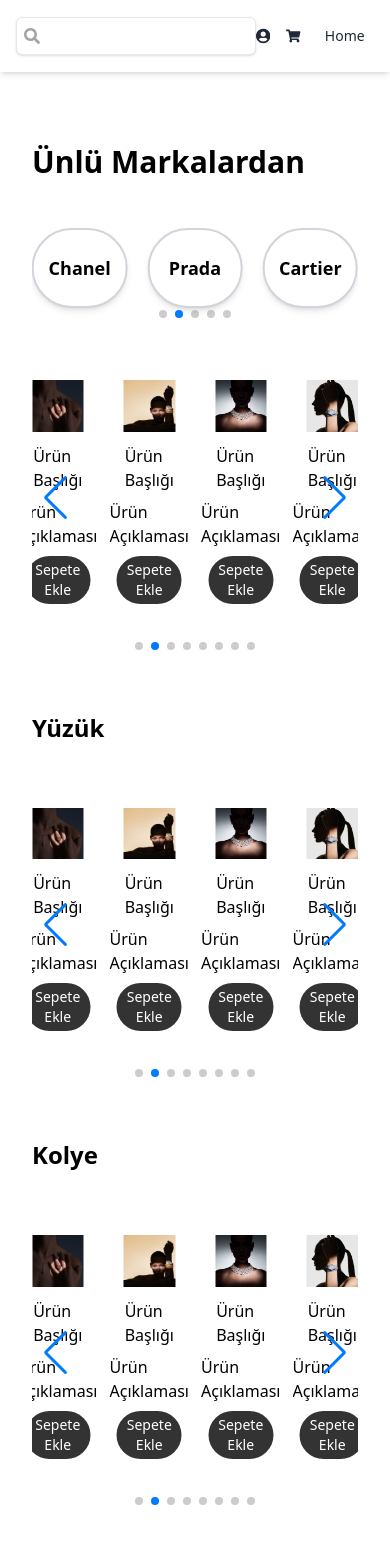
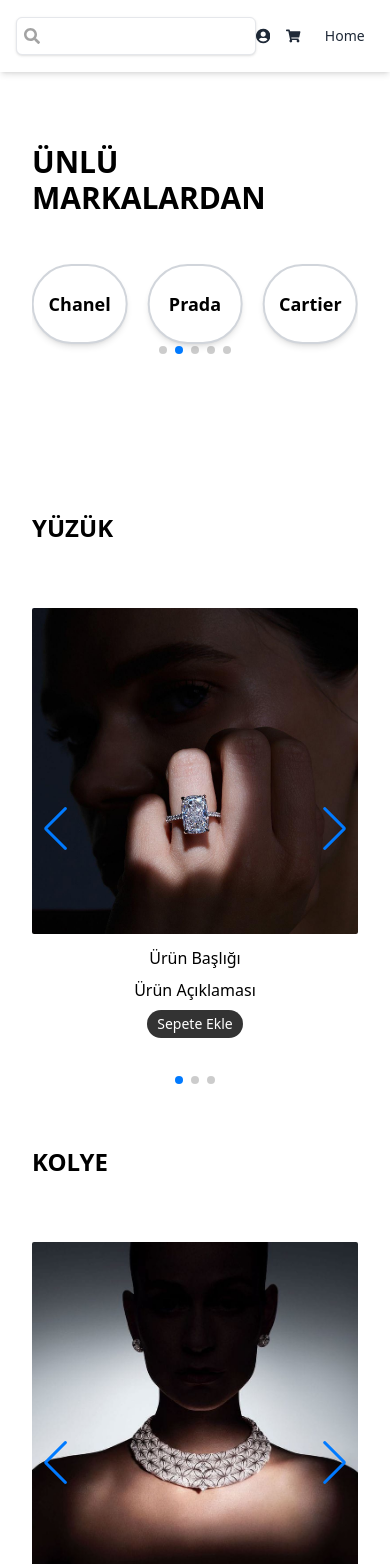
Before and after one commit to taneruzum/Auraluxe, a React (Vite) app: page /shopping in a window 390 px wide. Shown: the top 1564 px of the page. Built offline with nearby package versions, Linux system fonts and the light colour scheme.

Commit message:
Genel Responsive Kontrol - Sayfa İçeriği - Kayıt Sayfası - Giriş Sayfası - Swiper Bileşeni - Footer
ProductCard Bileşeni Prop Yapısı

```diff
--- a/src/Components/Decor/index.jsx
+++ b/src/Components/Decor/index.jsx
@@ -2,7 +2,7 @@ const HighJewelrySection = () => {
   return (
     <section className="w-full bg-white py-16">
         {/* Üst Başlık ve Görsel */}
-        <div className="flex flex-col items-center justify-between gap-8 lg:flex-row">
+        <div className="flex flex-col items-center justify-between gap-8 sm:flex-row">
           {/* Sol Resim */}
           <div className="max-w-[425px] w-full ">
             <img
--- a/src/Components/Decor2/index.jsx
+++ b/src/Components/Decor2/index.jsx
@@ -1,6 +1,6 @@
 export default function Index() {
   return (
-    <div className="w-full grid grid-cols-3 gap-6 ">
+    <div className="hidden w-full sm:grid grid-cols-3 gap-6 ">
       {/* Decor 2 */}
       <div className="max-w-[480px] w-full">
         <img
--- a/src/Components/ProductCardsSwiper/index.jsx
+++ b/src/Components/ProductCardsSwiper/index.jsx
@@ -4,42 +4,56 @@ import { Swiper, SwiperSlide } from "swiper/react";
 import "swiper/css";
 import "swiper/css/navigation";
 import "swiper/css/pagination";
+import { useEffect, useState } from "react";
 
-const imagePaths = [
-  "/SwiperImages/yüzük1.jpg",
-  "/SwiperImages/yüzük2.jpg",
-  "/SwiperImages/bileklik1.jpg",
-  "/SwiperImages/kolye1.jpg",
-  "/SwiperImages/saat1.jpg",
-  "/SwiperImages/küpe1.jpg",
-  "/SwiperImages/kolye2.jpg",
-  "/SwiperImages/yüzük3.jpg",
-];
+export default function ProductCardsSwiper({ imagePathProp }) {
+  const [slidesPerView, setSlidesPerView] = useState(4);
 
-export default function ProductCardsSwiper() {
+  useEffect(() => {
+    const handleResize = () => {
+      const width = window.innerWidth;
+      if (width < 640) {
+        setSlidesPerView(1);
+      } else if (width < 1024) {
+        setSlidesPerView(3);
+      } else {
+        setSlidesPerView(4);
+      }
+    };
+
+    handleResize(); // Check the screen width on initial render
+
+    window.addEventListener("resize", handleResize); // Add event listener for window resize
+
+    return () => {
+      window.removeEventListener("resize", handleResize); // Clean up the event listener on component unmount
+    };
+  }, []);
+
+
   return (
     <Swiper
       // install Swiper modules
       modules={[Autoplay, Navigation, Pagination]}
       spaceBetween={40}
-      slidesPerView={4}
+      slidesPerView={slidesPerView}
       navigation
-      autoplay={{
-        delay: 4000,
-        disableOnInteraction: false,
-      }}
+      // autoplay={{
+      //   delay: 4000,
+      //   disableOnInteraction: false,
+      // }}
       loop={true}
       pagination={{ clickable: true }}
       className="mx-auto h-fit w-full max-w-screen-2xl py-12"
     >
-      {imagePaths.map((img, index) => (
-        <SwiperSlide key={index} className="h-full w-full">
-          <section className="h-full w-full max-w-[360px]">
+      {imagePathProp?.map((img, index) => (
+        <SwiperSlide key={index} className="sm:max-w-[360px] w-full h-full  ">
+          <section className="h-full w-full ">
             <figure className="relative flex h-full w-full items-center justify-center">
               <img
                 src={img}
                 alt={`Swiper Image ${index}`}
-                className="aspect-square object-cover"
+                className="overflow-hidden rounded-sm aspect-square object-cover"
               />
             </figure>
             <div className="flex w-full flex-col items-center gap-2 px-2 py-3">
--- /dev/null
+++ b/src/Constants/constImages.js
@@ -0,0 +1,42 @@
+
+
+//HomeSlider
+export const HomeSliderImages = [
+    "/SwiperImages/yüzük1.jpg",
+    "/SwiperImages/yüzük2.jpg",
+    "/SwiperImages/bileklik1.jpg",
+    "/SwiperImages/kolye1.jpg",
+    "/SwiperImages/saat1.jpg",
+    "/SwiperImages/küpe1.jpg",
+    "/SwiperImages/kolye2.jpg",
+    "/SwiperImages/yüzük3.jpg",
+  ];
+
+
+export const Categories = [
+    {
+        name: "Yüzük",
+        images: [
+            "/SwiperImages/yüzük1.jpg",
+            "/SwiperImages/yüzük2.jpg",
+            "/SwiperImages/yüzük3.jpg",
+        ],
+    },
+    {
+        name: "Kolye",
+        images: [
+            "/SwiperImages/kolye1.jpg",
+            "/SwiperImages/kolye2.jpg",
+        ],
+    },
+    {
+        name: "Küpe",
+        images: ["/SwiperImages/küpe1.jpg"],
+    },
+    {
+        name: "Bileklik",
+        images: [
+            "/SwiperImages/bileklik1.jpg",
+        ],
+    }
+]
--- a/src/Layouts/MainLayout.jsx
+++ b/src/Layouts/MainLayout.jsx
@@ -6,7 +6,7 @@ export default function MainLayout() {
   return (
     <div className="min-h-screen w-full">
       <NavBar />
-      <div className="container mx-auto min-h-full w-full max-w-screen-2xl px-4 py-28">
+      <div className="container mx-auto min-h-full w-full max-w-screen-xl px-4 py-28">
         <Outlet />
       </div>
       <Footer />
--- a/src/Pages/Home/index.jsx
+++ b/src/Pages/Home/index.jsx
@@ -6,6 +6,7 @@ import Trend from "@/Components/trend";
 import ProductCardsSwiper from "@/Components/ProductCardsSwiper";
 import Decor from "@/Components/Decor";
 import Decor2 from "@/Components/Decor2";
+import { HomeSliderImages } from "@/Constants/constImages";
 
 export default function HomePage() {
   const videoRef = useRef(null); // Video referansı
@@ -56,7 +57,7 @@ export default function HomePage() {
 
       <Showcase />
       <Trend />
-      <ProductCardsSwiper />
+      <ProductCardsSwiper imagePathProp={HomeSliderImages} />
       <Decor />
       <Decor2 />
     </div>
--- a/src/Pages/Magaza/index.jsx
+++ b/src/Pages/Magaza/index.jsx
@@ -3,38 +3,10 @@ import { Autoplay, Pagination } from "swiper/modules";
 import ProductCardsSwiper from "@/Components/ProductCardsSwiper";
 import "swiper/css";
 import "swiper/css/pagination";
+import { Categories } from "@/Constants/constImages";
 
 export default function MagazaPage() {
-  const categories = [
-    {
-      name: "Yüzük",
-      images: [
-        "/images/yuzuk1.jpg",
-        "/images/yuzuk2.jpg",
-        "/images/yuzuk3.jpg",
-      ],
-    },
-    {
-      name: "Kolye",
-      images: [
-        "/images/kolye1.jpg",
-        "/images/kolye2.jpg",
-        "/images/kolye3.jpg",
-      ],
-    },
-    {
-      name: "Küpe",
-      images: ["/images/kupe1.jpg", "/images/kupe2.jpg", "/images/kupe3.jpg"],
-    },
-    {
-      name: "Bileklik",
-      images: [
-        "/images/bileklik1.jpg",
-        "/images/bileklik2.jpg",
-        "/images/bileklik3.jpg",
-      ],
-    },
-  ];
+
 
   const famousBrands = ["Gucci", "Chanel", "Prada", "Cartier", "Tiffany"];
 
@@ -42,7 +14,7 @@ export default function MagazaPage() {
     <div className="store-page-container mx-auto max-w-screen-xl px-4 py-8">
       {/* Ünlü Markalar Bölümü */}
       <section className="famous-brands mb-12">
-        <h2 className="mb-6 text-3xl font-bold">Ünlü Markalardan</h2>
+        <h2 className="mb-6 text-3xl font-bold uppercase">Ünlü Markalardan</h2>
         <Swiper
           modules={[Autoplay, Pagination]}
           spaceBetween={20}
@@ -68,12 +40,14 @@ export default function MagazaPage() {
       </section>
 
       {/* Kategoriler Bölümü */}
-      {categories.map((category, index) => (
-        <section key={index} className="category-section mb-12">
-          <h2 className="mb-4 text-2xl font-bold">{category.name}</h2>
-          <ProductCardsSwiper imagePaths={category.images} />
-        </section>
-      ))}
+      <div className="w-full flex flex-col gap-12">
+        {Categories.map((category, index) => (
+          <section key={index} className="category-section">
+            <h2 className="mb-4 text-2xl font-semibold uppercase">{category.name}</h2>
+            <ProductCardsSwiper imagePathProp={category.images} />
+          </section>
+        ))}
+      </div>
     </div>
   );
 }
--- a/src/Pages/Sign/index.jsx
+++ b/src/Pages/Sign/index.jsx
@@ -3,12 +3,15 @@ const SignIn = () => {
     <div className=" w-full flex items-center justify-center ">
       <div className="flex w-full max-w-screen-lg overflow-hidden bg-white rounded-lg  shadow-lg">
         {/* Sol Taraf: Görsel */}
-        <figure className="w-full rounded-lg rounded-r-3xl overflow-hidden">
-          <img src="/decor/giriş.jpg" alt="Giriş Yap Yan Resim" />
+        <figure className="hidden sm:flex items-center justify-center  w-full ">
+          <img
+            src="/decor/giriş.jpg"
+            alt="Giriş Yap Yan Resim"
+            className="rounded-lg rounded-r-3xl overflow-hidden" />
         </figure>
 
         {/* Sağ Taraf: Giriş Yap Formu */}
-        <div className="flex w-full flex-col justify-center px-6">
+        <div className="flex w-full flex-col justify-center px-6 py-4">
           <h2 className="text-center text-4xl font-bold text-[#F1C6D1]">
             Sign In
           </h2>
--- a/src/Pages/SignUp/index.jsx
+++ b/src/Pages/SignUp/index.jsx
@@ -4,12 +4,15 @@ const SignUp = () => {
       <div className="flex w-full max-w-screen-lg overflow-hidden bg-white rounded-lg  shadow-lg">
         {/* Sol Taraf: Görsel */}
 
-        <figure className="w-full rounded-lg rounded-r-3xl overflow-hidden">
-          <img src="/decor/kayıt.jpg" alt="Kayıt Ol Yan Resim" />
+        <figure className="hidden sm:flex items-center justify-center w-full ">
+          <img
+            src="/decor/kayıt.jpg"
+            alt="Kayıt Ol Yan Resim"
+            className="rounded-lg rounded-r-3xl overflow-hidden" />
         </figure>
 
         {/* Sağ Taraf: Kayıt Ol Formu */}
-        <div className="flex w-full flex-col justify-center px-6">
+        <div className="flex w-full flex-col justify-center px-6 py-4">
           <h2 className="text-center text-4xl font-bold text-[#F1C6D1]">
             Sign Up
           </h2>
--- a/tailwind.config.js
+++ b/tailwind.config.js
@@ -4,6 +4,7 @@ export default {
   theme: {
     extend: {
       screens: {
+        'xs': '400px',
         '3xl': '1920px',
         '4xl': '2560px',
       },
```
Also changed, not shown: src/Components/Footer/index.jsx (+5 -5 lines).
